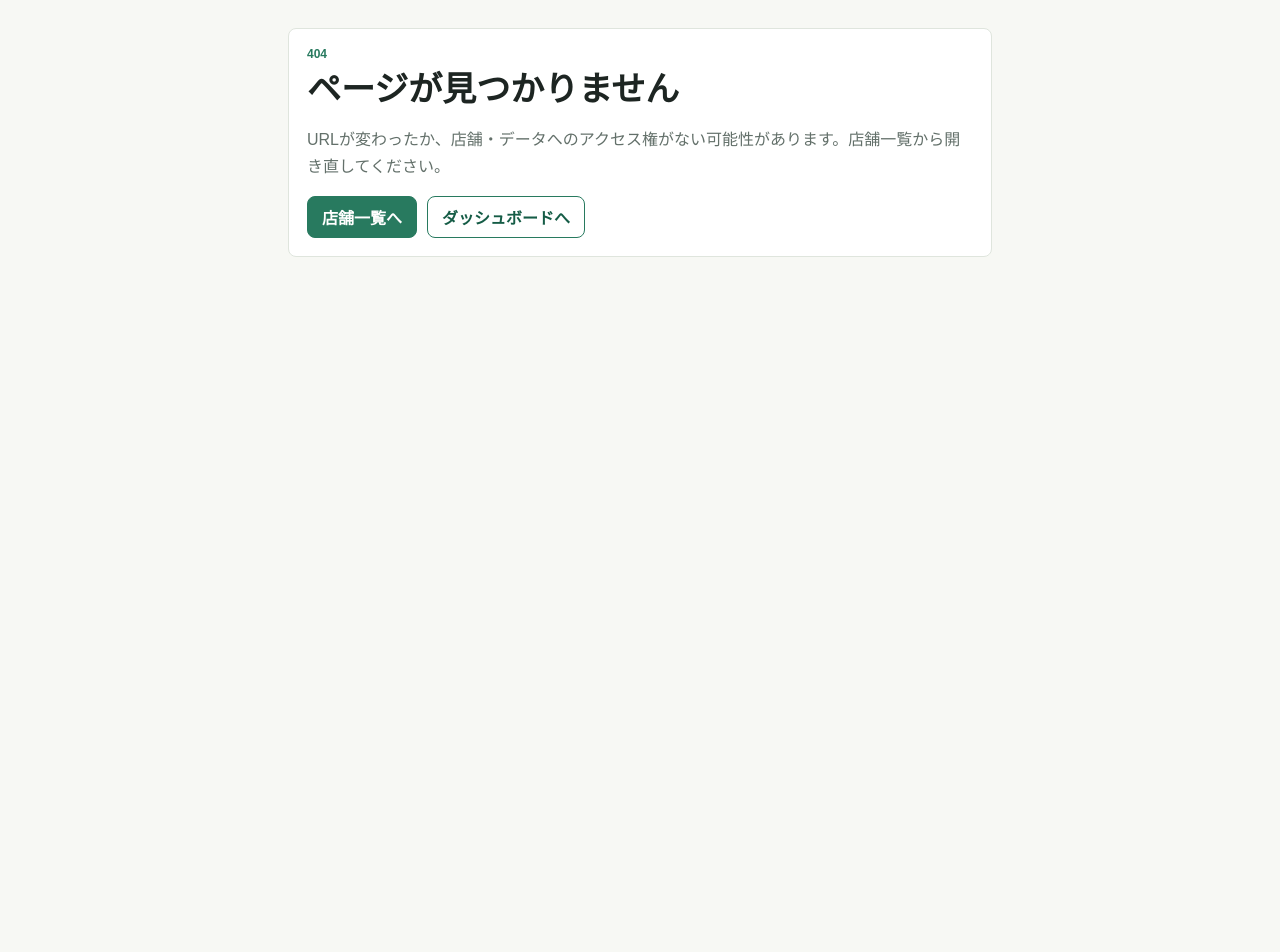
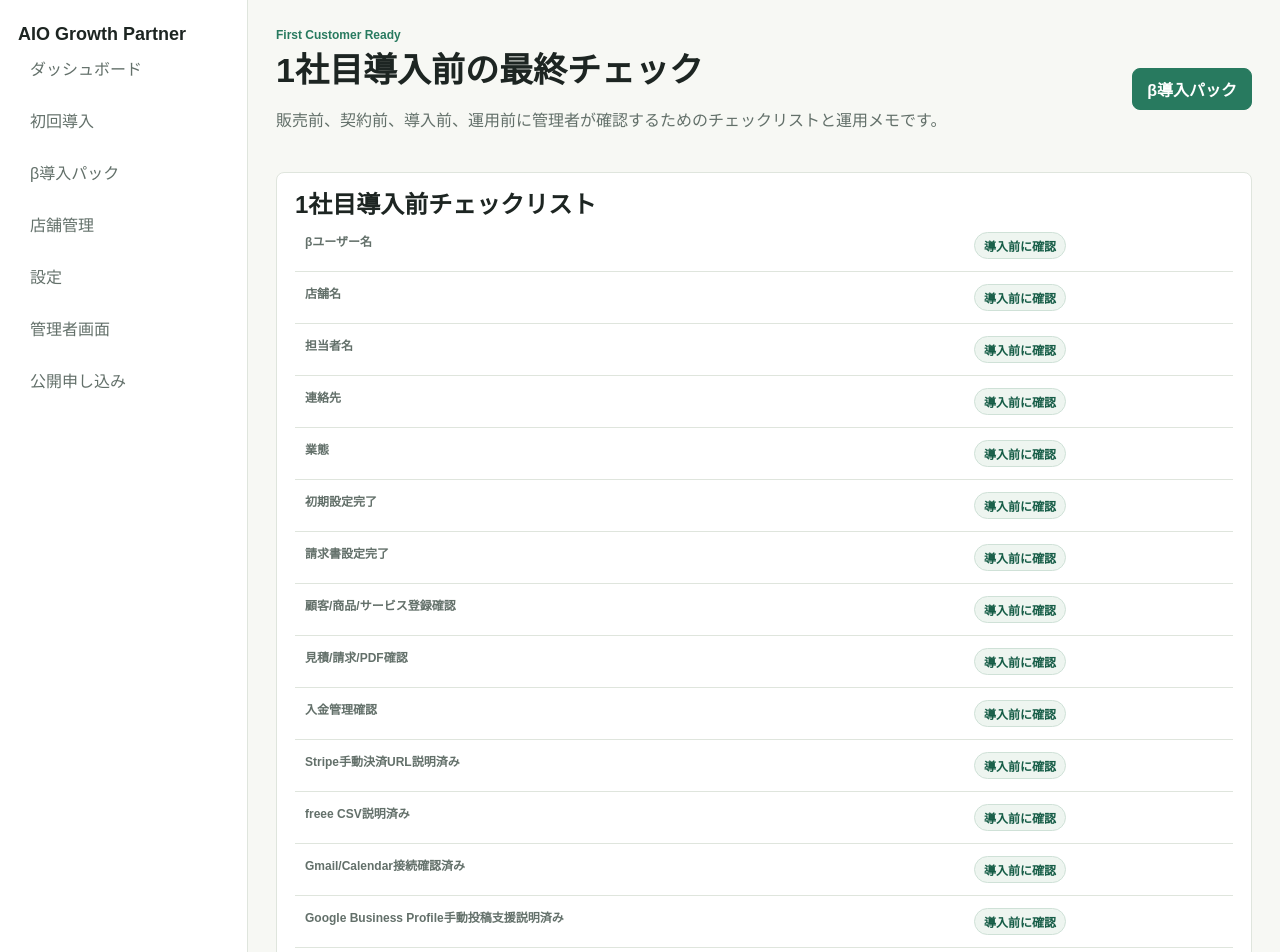
Before and after one commit to wakatpro-ops/aio-growth-partner, a Next.js app: page /admin/first-customer-ready in a window 1280 px wide. Before the commit this address had no page. Shown: the top 952 px of the page. Before the commit the page ends 800 px from the top, so only its background shows below. Built offline with nearby package versions, Linux system fonts and the light colour scheme.

Commit message:
Add first customer readiness checklist

```diff
--- /dev/null
+++ b/app/admin/first-customer-ready/page.tsx
@@ -0,0 +1,149 @@
+import Link from "next/link";
+import { AppShell } from "@/components/layout/app-shell";
+import { PageHeader } from "@/components/ui/page-header";
+
+const preLaunchChecklist = [
+  "βユーザー名",
+  "店舗名",
+  "担当者名",
+  "連絡先",
+  "業態",
+  "初期設定完了",
+  "請求書設定完了",
+  "顧客/商品/サービス登録確認",
+  "見積/請求/PDF確認",
+  "入金管理確認",
+  "Stripe手動決済URL説明済み",
+  "freee CSV説明済み",
+  "Gmail/Calendar接続確認済み",
+  "Google Business Profile手動投稿支援説明済み",
+  "SNS投稿支援説明済み",
+  "AI生成文の確認ルール説明済み",
+  "不具合報告方法説明済み"
+];
+
+const betaTerms = [
+  "AIO Growth Partnerはβ版であり、伴走しながら改善する前提です。",
+  "一部機能は手動運用です。Stripeは決済URL手動登録、freeeはCSV出力、Google Business ProfileとSNSは手動投稿支援です。",
+  "外部サービス連携は、Google、Stripe、freeeなど各社の仕様、審査、権限、利用制限の影響を受けます。",
+  "AI生成文は提案であり、店舗担当者が内容を確認してから利用します。",
+  "補助金採択、ITツール登録、Google API承認、外部サービス審査通過を保証するものではありません。",
+  "重要データは利用者側でも内容確認し、必要に応じてPDF、CSV、会計ソフト側で保管します。"
+];
+
+const pricingMemo = [
+  { label: "β導入価格", value: "1社目は個別見積。伴走内容と店舗数に応じて調整します。" },
+  { label: "月額", value: "MVP期間は請求書ベースで請求します。Stripe自動課金は使いません。" },
+  { label: "初期設定費", value: "店舗作成、請求書設定、商品/顧客初期登録、Google接続確認を含めるか個別に決めます。" },
+  { label: "伴走サポート範囲", value: "初回設定、操作説明、不具合一次受付、月次レポート確認、集客アクション作成支援を想定します。" },
+  { label: "無料期間", value: "必要に応じて初月無料またはトライアル期間を設定できます。終了日を必ず記録します。" },
+  { label: "正式版移行", value: "正式版料金、機能範囲、手動運用から自動連携への移行条件を事前に説明します。" }
+];
+
+const incidentOps = [
+  "発生画面URL、操作内容、表示エラー、スクリーンショット、店舗名、発生日時を確認します。",
+  "緊急度は、業務停止、保存不可、表示崩れ、操作質問の4段階で分類します。",
+  "ユーザーには、画面全体のスクリーンショットと直前に押したボタンを共有してもらいます。",
+  "Codex開発チャットへ渡す情報は、再現手順、対象URL、店舗ID、発生日時、期待動作、実際の動作です。",
+  "Supabaseでは対象テーブル、RLS、直近データ、audit_logs、external_integration_logsを確認します。",
+  "Vercelでは最新デプロイ、Function Logs、環境変数の有無を確認します。",
+  "GitHubでは最新コミット、差分、関連ファイル、未反映のpush有無を確認します。",
+  "修正後は、ローカル確認、lint、build、secretチェック、push、Vercel反映、本番URL確認の順で戻します。"
+];
+
+const backupOps = [
+  "Supabaseのバックアップ設定と復元方法をプロジェクト側で確認します。",
+  "重要な請求書、入金、会計CSV、売上CSVは定期的にエクスポートして控えます。",
+  "重要テーブルは stores、customers、items、estimates、invoices、payments、sales_transactions、accounting_export_jobs、audit_logs、google_oauth_connections、store_payment_integrations、store_accounting_integrations です。",
+  "誤操作時は、audit_logs、invoice_pdf_issues、accounting_export_jobs、external_integration_logsを先に確認します。",
+  "削除系操作は本番DBで直接行わず、対象store_id、organization_id、バックアップ有無を確認してから実施します。",
+  "本番DBを触る場合は、実行SQL、実行日時、対象テーブル、想定影響、実行後確認をメモに残します。"
+];
+
+const demoScenario = [
+  "店舗を開き、デモ店舗ではなく実店舗であることを確認します。",
+  "顧客を1件登録します。",
+  "商品/サービスを1件登録します。",
+  "見積書を作成します。",
+  "請求書を作成します。",
+  "PDFを出力し、内容を確認します。",
+  "Stripe決済URLを請求書に登録します。",
+  "Stripe決済済みとして手動で入金済みにします。",
+  "freee向けCSVを出力します。",
+  "売上レポートを確認します。",
+  "AI月次レポートを確認します。",
+  "AI集客アクションを作成します。",
+  "Gmail下書きを作成します。",
+  "Googleカレンダー予定を作成します。",
+  "SNS手動投稿支援で投稿文をコピーできることを確認します。"
+];
+
+export default function FirstCustomerReadyPage() {
+  return (
+    <AppShell>
+      <PageHeader
+        eyebrow="First Customer Ready"
+        title="1社目導入前の最終チェック"
+        description="販売前、契約前、導入前、運用前に管理者が確認するためのチェックリストと運用メモです。"
+        action={<Link className="button" href="/beta-onboarding">β導入パック</Link>}
+      />
+
+      <section className="card">
+        <h2>1社目導入前チェックリスト</h2>
+        <table className="table">
+          <tbody>
+            {preLaunchChecklist.map((item) => (
+              <tr key={item}>
+                <th>{item}</th>
+                <td><span className="badge">導入前に確認</span></td>
+              </tr>
+            ))}
+          </tbody>
+        </table>
+      </section>
+
+      <section className="card">
+        <h2>β利用前の確認事項</h2>
+        <ul className="compact-list">
+          {betaTerms.map((item) => <li key={item}>{item}</li>)}
+        </ul>
+      </section>
+
+      <section className="card">
+        <h2>β価格メモ</h2>
+        <p className="muted">一般公開用ではなく、管理者が1社目との条件整理に使うメモです。</p>
+        <table className="table">
+          <tbody>
+            {pricingMemo.map((item) => (
+              <tr key={item.label}>
+                <th>{item.label}</th>
+                <td>{item.value}</td>
+              </tr>
+            ))}
+          </tbody>
+        </table>
+      </section>
+
+      <section className="card">
+        <h2>問い合わせ・不具合対応メモ</h2>
+        <ul className="compact-list">
+          {incidentOps.map((item) => <li key={item}>{item}</li>)}
+        </ul>
+      </section>
+
+      <section className="card">
+        <h2>バックアップ・復旧メモ</h2>
+        <ul className="compact-list">
+          {backupOps.map((item) => <li key={item}>{item}</li>)}
+        </ul>
+      </section>
+
+      <section className="card">
+        <h2>1社目向けデモシナリオ</h2>
+        <ol className="compact-list">
+          {demoScenario.map((item) => <li key={item}>{item}</li>)}
+        </ol>
+      </section>
+    </AppShell>
+  );
+}
--- a/app/admin/page.tsx
+++ b/app/admin/page.tsx
@@ -10,6 +10,7 @@ const items = [
   { href: "/admin/ai-logs", label: "AI利用ログ" },
   { href: "/admin/billing-integrations", label: "課金・外部連携分離" },
   { href: "/admin/beta-release", label: "βリリース運用" },
+  { href: "/admin/first-customer-ready", label: "1社目導入前チェック" },
   { href: "/beta-onboarding", label: "β導入パック" },
   { href: "/settings", label: "プラン・利用状況" }
 ];
```
Also changed, not shown: 2 other files (tests, documents, lock files or other folders).
